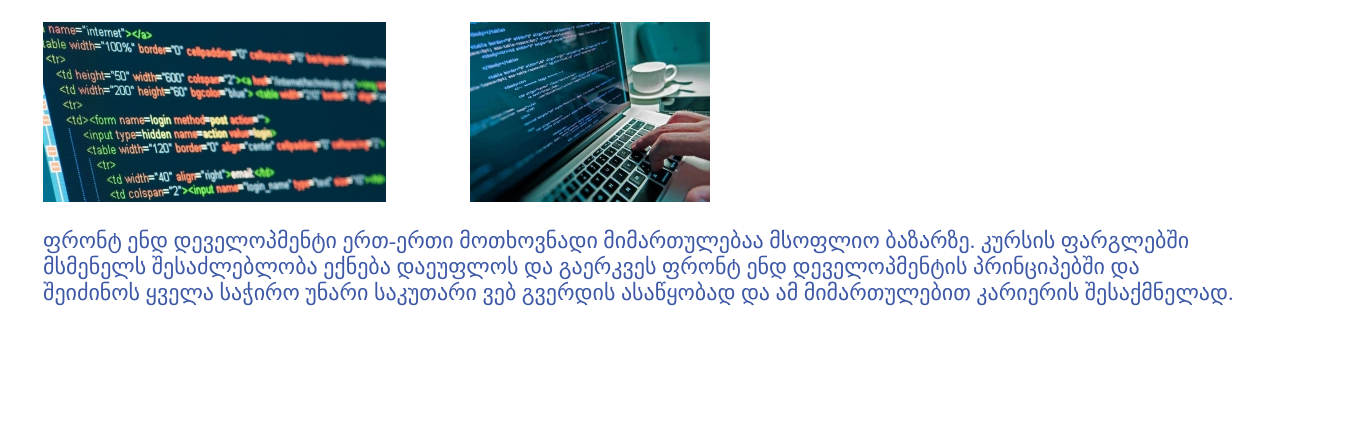
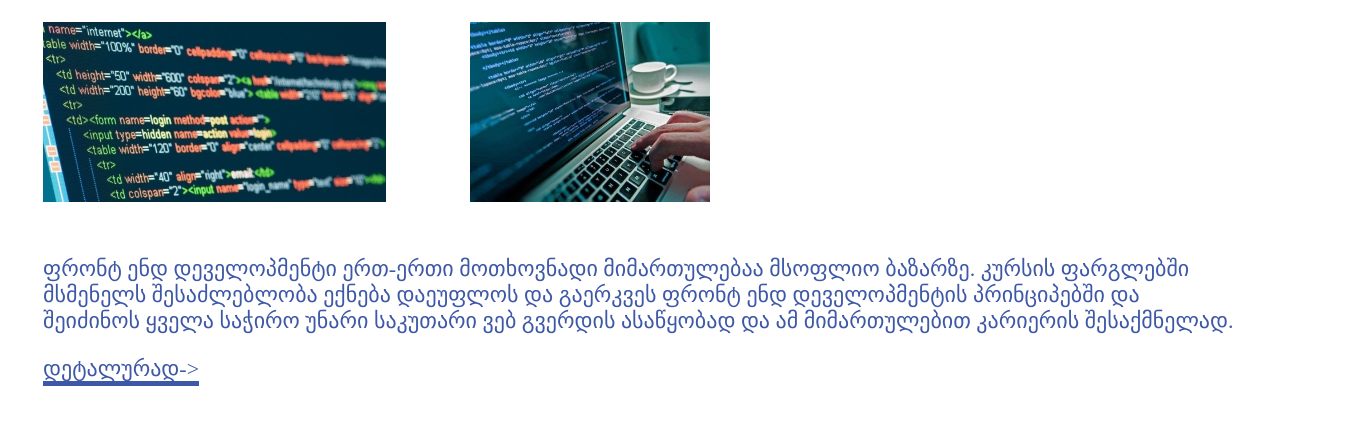
Before and after one commit to GogaTsk/lesson4, a plain HTML site: page index.html in a window 1280 px wide. Shown: the part 228-652 px from the top of the page, 1366 px wide, since content can reach past the window. Drawn offline with Linux system fonts and the light colour scheme.

Commit message:
added a detailed description and commented on H1

```diff
--- a/index.html
+++ b/index.html
@@ -20,12 +20,14 @@
 	</header>
 	<section>
 		<h1> Front End Development </h1>
+		<!--  h1 ჩარჩოს სიგანე დავაპატარავე 1303იდან 1260ამდე რადგან არ ჯდებოდა კარგად-->
 		<img src="images/bb.jpg" class="fotosection1">
 		<img src="images/hh.jpg">
-		<p>ფრონტ ენდ დეველოპმენტი ერთ-ერთი მოთხოვნადი მიმართულებაა მსოფლიო ბაზარზე. კურსის ფარგლებში მსმენელს
+		<p class="pedit"> ფრონტ ენდ დეველოპმენტი ერთ-ერთი მოთხოვნადი მიმართულებაა მსოფლიო ბაზარზე. კურსის ფარგლებში მსმენელს
 		შესაძლებლობა ექნება დაეუფლოს და გაერკვეს ფრონტ ენდ დეველოპმენტის პრინციპებში და შეიძინოს ყველა საჭირო
 		უნარი საკუთარი ვებ გვერდის ასაწყობად და ამ მიმართულებით კარიერის შესაქმნელად.
 		</p>
+		<p> <a href="https://smartacademy.ge/trainings/42-Front-End-Development-Html-Css-JS" class="plink" > დეტალურად-> </a> </p>
 	</section>
 </head>
 <body>
--- a/style.css
+++ b/style.css
@@ -20,7 +20,7 @@ h1 {
 	font-size: 30;
 	border: 5px solid #4AC20E;
 	height: 56px;
-	width: 1303px;
+	width: 1260px;
 	border-radius: 10px;
 	padding: 15px 0px 5px 10px;
 }
@@ -32,7 +32,15 @@ section{
 .fotosection1{
 	margin-right: 80px;
 }
-p{
+.pedit{
 	color: #3D58A6;
 	font-size: 22;
+	margin-top: 50px;
 }
+.plink {
+	color: #3D58A6;
+	font-size: 22;
+	margin-top: 40;
+	margin-bottom: 80;
+	border-bottom:5px solid #3D58A6;
+}
```
